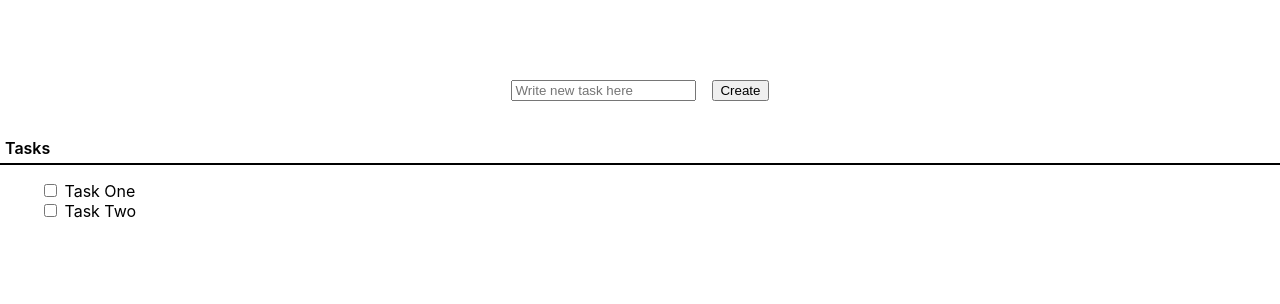
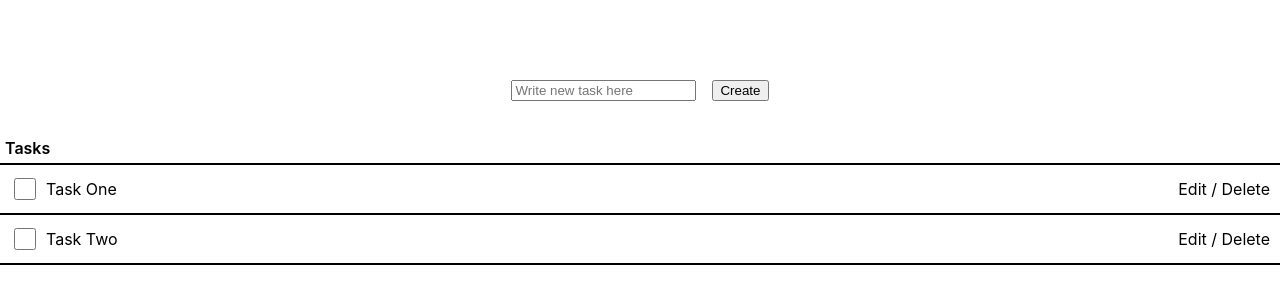
Before and after one commit to pavlo-omelianchuk/elecctro-to-do-list, a React (Create React App) app: page / in a window 1280 px wide. Shown: the top 304 px of the page. Built offline with nearby package versions, Linux system fonts and the light colour scheme.

Commit message:
add Edit and Delete task

```diff
--- a/src/components/InputForm.jsx
+++ b/src/components/InputForm.jsx
@@ -1,13 +1,23 @@
-import React, { useState } from "react";
+import React, { useState, useEffect } from "react";
 import { useToDoList, useToDoListUpdate } from "../utils/toDoListContext";
 
-const InputForm = () => {
+const InputForm = ({ action, content, id, toggleIsEditing }) => {
   const [taskInputValue, setTaskInputValue] = useState("");
+
+  useEffect(() => {
+    if (action === "updateForm") {
+      setTaskInputValue(content);
+    }
+  }, [action, content]);
 
   const toDoList = useToDoList();
   const toDoListUpdate = useToDoListUpdate();
 
   const handleSubmit = (event) => {
+    if (action === "updateForm") {
+      toDoListUpdate("update", id, taskInputValue);
+      toggleIsEditing();
+    } else {
       toDoListUpdate(
         "addNewItem",
         toDoList.length + 1,
@@ -15,6 +25,7 @@ const InputForm = () => {
         false,
         Date.now()
       );
+    }
     event.preventDefault();
     setTaskInputValue("");
   };
@@ -25,11 +36,14 @@ const InputForm = () => {
     <form className="input_form" onSubmit={handleSubmit}>
       <input
         type="text"
-        placeholder="Write new task here"
+        placeholder={action === "updateForm" ? content : "Write new task here"}
         value={taskInputValue}
+        // value={taskInputValue}
         onChange={handleChange}
       />
-      <button type="submit">Create</button>
+      <button type="submit">
+        {action === "updateForm" ? "Update" : "Create"}
+      </button>
     </form>
   );
 };
--- a/src/components/ToDo.jsx
+++ b/src/components/ToDo.jsx
@@ -1,18 +1,46 @@
-import React from "react";
+import React, { useState } from "react";
 import { useToDoListUpdate } from "../utils/toDoListContext";
+
+import InputForm from "./InputForm";
 
 const ToDo = ({ item }) => {
   const toDoListUpdate = useToDoListUpdate();
+  const [isEditing, setIsEditing] = useState(false);
+
+  const toggleIsEditing = () => {
+    setIsEditing(!isEditing);
+  };
+  const handleDelete = (id) => {
+    toDoListUpdate("delete", id);
+  };
+  const handleIsComplited = (id) => {
+    toDoListUpdate("isComplited", id);
+  };
 
   return (
     <li id={`todo-${item.id}`} className="to_do_item">
-      <input
-        name="isCompleted"
-        type="checkbox"
-        checked={item.isCompleted ?? false}
-        onChange={() => toDoListUpdate("isComplited", item.id)}
-      />{" "}
-      <span>{item.content}</span>
+      <div className="check_task_content">
+        <input
+          name="isCompleted"
+          type="checkbox"
+          checked={item.isCompleted ?? false}
+          onChange={() => handleIsComplited(item.id)}
+        />{" "}
+        {!isEditing && <span>{item.content}</span>}
+        {isEditing && (
+          <InputForm
+            action="updateForm"
+            content={item.content}
+            id={item.id}
+            toggleIsEditing={toggleIsEditing}
+          />
+        )}
+      </div>
+      <div className="manage_buttons">
+        <span onClick={toggleIsEditing}>Edit</span>
+        {" / "}
+        <span onClick={() => handleDelete(item.id)}>Delete</span>
+      </div>
     </li>
   );
 };
--- a/src/components/ToDoList.jsx
+++ b/src/components/ToDoList.jsx
@@ -8,14 +8,16 @@ const ToDoList = () => {
   console.log(toDoList);
 
   return (
-    <div className="tasks_wrapper">
+    <>
       <div className="tasks_list_title">Tasks</div>
-      <ul>
-        {toDoList.map((item, index) => (
-          <ToDo item={item} key={index} />
-        ))}
+      <ul className="tasks_list_wrapper">
+        {toDoList[0] ? (
+          toDoList.map((item, index) => <ToDo item={item} key={index} />)
+        ) : (
+          <p className="no_todos">No tasks, create one!</p>
+        )}
       </ul>
-    </div>
+    </>
   );
 };
 
--- a/src/styles/App.scss
+++ b/src/styles/App.scss
@@ -8,13 +8,46 @@
     gap: 1rem;
     margin: 2rem 0;
   }
+
   .tasks_list_title {
-    width: 100%;
     font-weight: 600;
     border-bottom: 2px black solid;
     padding: 5px;
   }
-  .to_do_item {
-    list-style-type: none;
+
+  .tasks_list_wrapper {
+    margin: 0;
+    padding: 0;
+
+    .no_todos {
+      padding: 5px;
+    }
+
+    .to_do_item {
+      display: flex;
+      list-style-type: none;
+      flex-direction: row;
+      justify-content: space-between;
+      align-items: center;
+      border-bottom: 2px solid black;
+      padding: 10px;
+
+      .check_task_content {
+        display: flex;
+        align-items: center;
+
+        input[type="checkbox"] {
+          box-sizing: border-box;
+          width: 22px;
+          height: 22px;
+          margin-right: 10px;
+        }
+      }
+      .manage_buttons {
+        span {
+          cursor: pointer;
+        }
+      }
+    }
   }
 }
--- a/src/styles/index.css
+++ b/src/styles/index.css
@@ -1,13 +1,8 @@
 body {
   margin: 0;
-  font-family: -apple-system, BlinkMacSystemFont, 'Segoe UI', 'Roboto', 'Oxygen',
-    'Ubuntu', 'Cantarell', 'Fira Sans', 'Droid Sans', 'Helvetica Neue',
+  font-family: -apple-system, BlinkMacSystemFont, "Segoe UI", "Roboto", "Oxygen",
+    "Ubuntu", "Cantarell", "Fira Sans", "Droid Sans", "Helvetica Neue",
     sans-serif;
   -webkit-font-smoothing: antialiased;
   -moz-osx-font-smoothing: grayscale;
 }
-
-code {
-  font-family: source-code-pro, Menlo, Monaco, Consolas, 'Courier New',
-    monospace;
-}
--- a/src/utils/toDoListContext.js
+++ b/src/utils/toDoListContext.js
@@ -27,6 +27,27 @@ export function ToDoListProvider({ children }) {
   ]);
 
   function updateToDoList(action, id, content, isCompleated, timestamp) {
+    if (action === "addNewItem") {
+      const newItem = {
+        id,
+        content,
+        isCompleated,
+        timestamp,
+      };
+      setToDoList([...toDoList, newItem]);
+    }
+    if (action === "update") {
+      const newToDoList = toDoList.map((toDo) => {
+        if (toDo.id === id) {
+          return {
+            ...toDo,
+            content: content,
+          };
+        }
+        return toDo;
+      });
+      setToDoList(newToDoList);
+    }
     if (action === "isComplited") {
       const newToDoList = toDoList.map((toDo) => {
         if (toDo.id === id) {
@@ -39,26 +60,11 @@ export function ToDoListProvider({ children }) {
       });
       setToDoList(newToDoList);
     }
-    if (action === "addNewItem") {
-      const newItem = {
-        id: id,
-        content: content,
-        isCompleated: isCompleated,
-        timestamp: timestamp,
-      };
-      console.log(newItem);
-      // const newToDoList = toDoList.push(newItem);
-      console.log(toDoList);
-      // console.log(newToDoList);
-      setToDoList([
-        ...toDoList,
-        {
-          id: id,
-          content: content,
-          isCompleated: isCompleated,
-          timestamp: timestamp,
-        },
-      ]);
+    if (action === "delete") {
+      const remainingTasks = toDoList.filter((task) => {
+        return id !== task.id;
+      });
+      setToDoList(remainingTasks);
     }
   }
   return (
```
Lines whose indentation alone changed are shown as unchanged.
